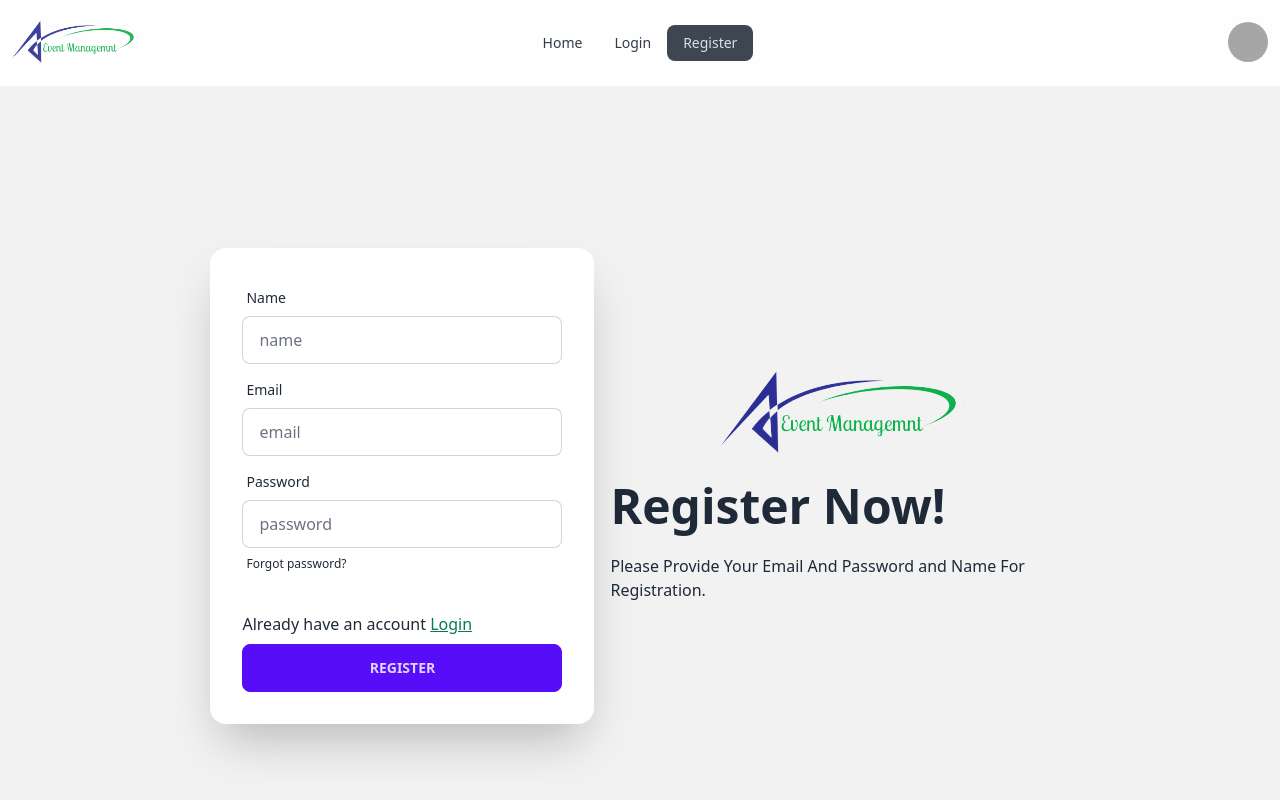
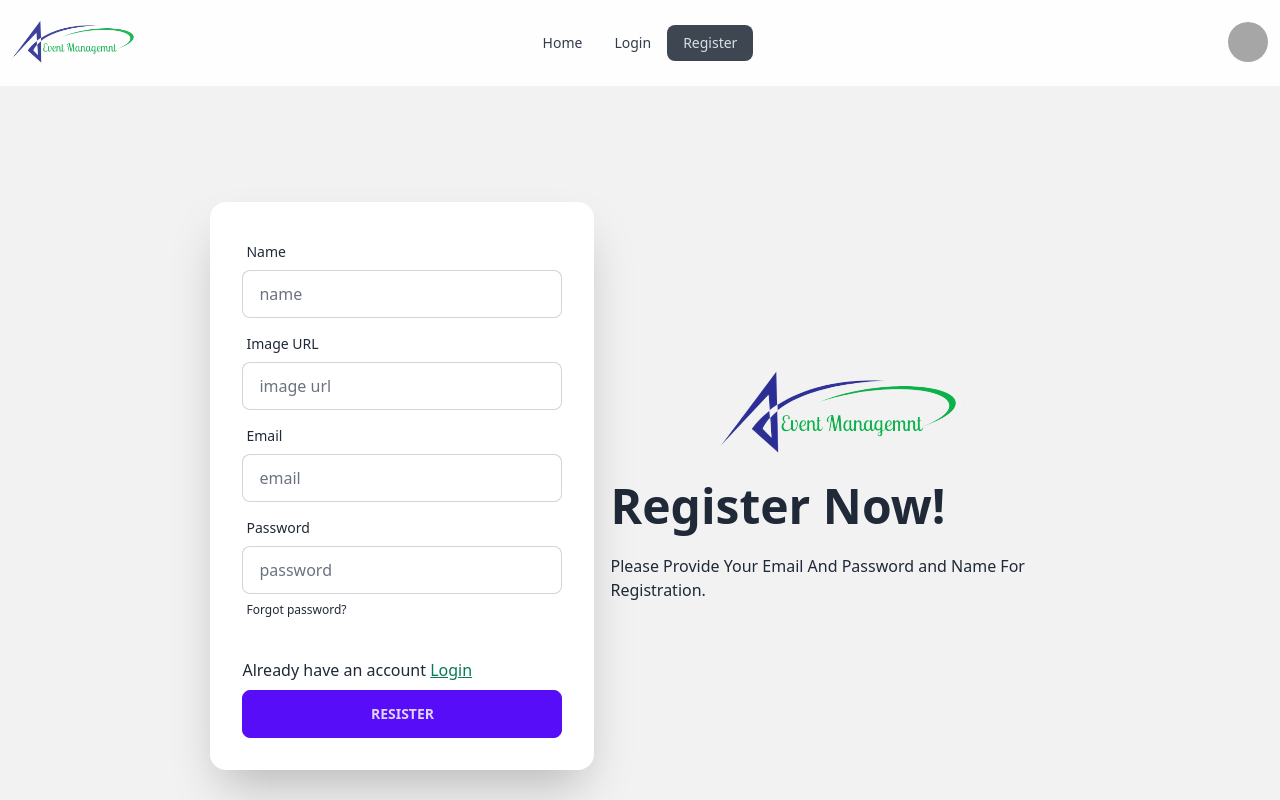
Before and after one commit to mahfuj80/Event-Managemnt-A9, a React (Vite) app: page /registration in a window 1280 px wide. Shown: the top 800 px of the page. Built offline with nearby package versions, Linux system fonts and the light colour scheme; no server answers; grey boxes are pictures that could not be loaded.

Commit message:
sign in sign up log out function created and get data from form done

```diff
--- a/src/Pages/Login/Login.jsx
+++ b/src/Pages/Login/Login.jsx
@@ -55,7 +55,11 @@ const Login = () => {
                     Register
                   </Link>
                 </p>
-                <button className="btn btn-primary">Login</button>
+                <input
+                  type="submit"
+                  className="btn btn-primary"
+                  value="Submit"
+                ></input>
               </div>
             </form>
           </div>
--- a/src/Pages/Registration/Registration.jsx
+++ b/src/Pages/Registration/Registration.jsx
@@ -1,6 +1,16 @@
 import { Link } from 'react-router-dom';
 
 const Registration = () => {
+  const handleResister = (e) => {
+    e.preventDefault();
+    const form = new FormData(e.currentTarget);
+    const name = form.get('name');
+    const image = form.get('image');
+    const email = form.get('email');
+    const password = form.get('password');
+    console.log(name, image, email, password);
+  };
+
   return (
     <div>
       <div className="hero min-h-screen bg-base-200">
@@ -13,7 +23,7 @@ const Registration = () => {
             </p>
           </div>
           <div className="card flex-shrink-0 w-full max-w-sm shadow-2xl bg-base-100">
-            <form className="card-body">
+            <form onSubmit={handleResister} className="card-body">
               <div className="form-control">
                 <label className="label">
                   <span className="label-text">Name</span>
@@ -22,6 +32,18 @@ const Registration = () => {
                   type="text"
                   placeholder="name"
                   name="name"
+                  className="input input-bordered"
+                  required
+                />
+              </div>
+              <div className="form-control">
+                <label className="label">
+                  <span className="label-text">Image URL</span>
+                </label>
+                <input
+                  type="text"
+                  placeholder="image url"
+                  name="image"
                   className="input input-bordered"
                   required
                 />
@@ -62,7 +84,11 @@ const Registration = () => {
                     Login
                   </Link>
                 </p>
-                <button className="btn btn-primary">Register</button>
+                <input
+                  type="submit"
+                  className="btn btn-primary"
+                  value={'Resister'}
+                ></input>
               </div>
             </form>
           </div>
--- a/src/Provider/AuthProvider.jsx
+++ b/src/Provider/AuthProvider.jsx
@@ -1,10 +1,43 @@
-import { createContext } from 'react';
+import { createContext, useEffect, useState } from 'react';
 import PropTypes from 'prop-types';
-
+import {
+  createUserWithEmailAndPassword,
+  onAuthStateChanged,
+  signInWithEmailAndPassword,
+  signOut,
+} from 'firebase/auth';
+import auth from '../Firebase/Firebase';
 export const AuthContext = createContext(null);
 const AuthProvider = ({ children }) => {
+  const [user, setUser] = useState(null);
+  // register
+  const createUser = (email, password) => {
+    return createUserWithEmailAndPassword(auth, email, password);
+  };
+  // login
+  const loginUser = (email, password) => {
+    return signInWithEmailAndPassword(auth, email, password);
+  };
+  // log Out
+  const logOut = () => {
+    return signOut(auth);
+  };
+
+  // follow user
+  useEffect(() => {
+    const unSubscribe = onAuthStateChanged(auth, (currentUser) => {
+      setUser(currentUser);
+    });
+    return () => {
+      unSubscribe();
+    };
+  }, []);
+
   const authInfo = {
-    name: 'manfun',
+    createUser,
+    loginUser,
+    logOut,
+    user,
   };
   return (
     <AuthContext.Provider value={authInfo}>{children}</AuthContext.Provider>
```
